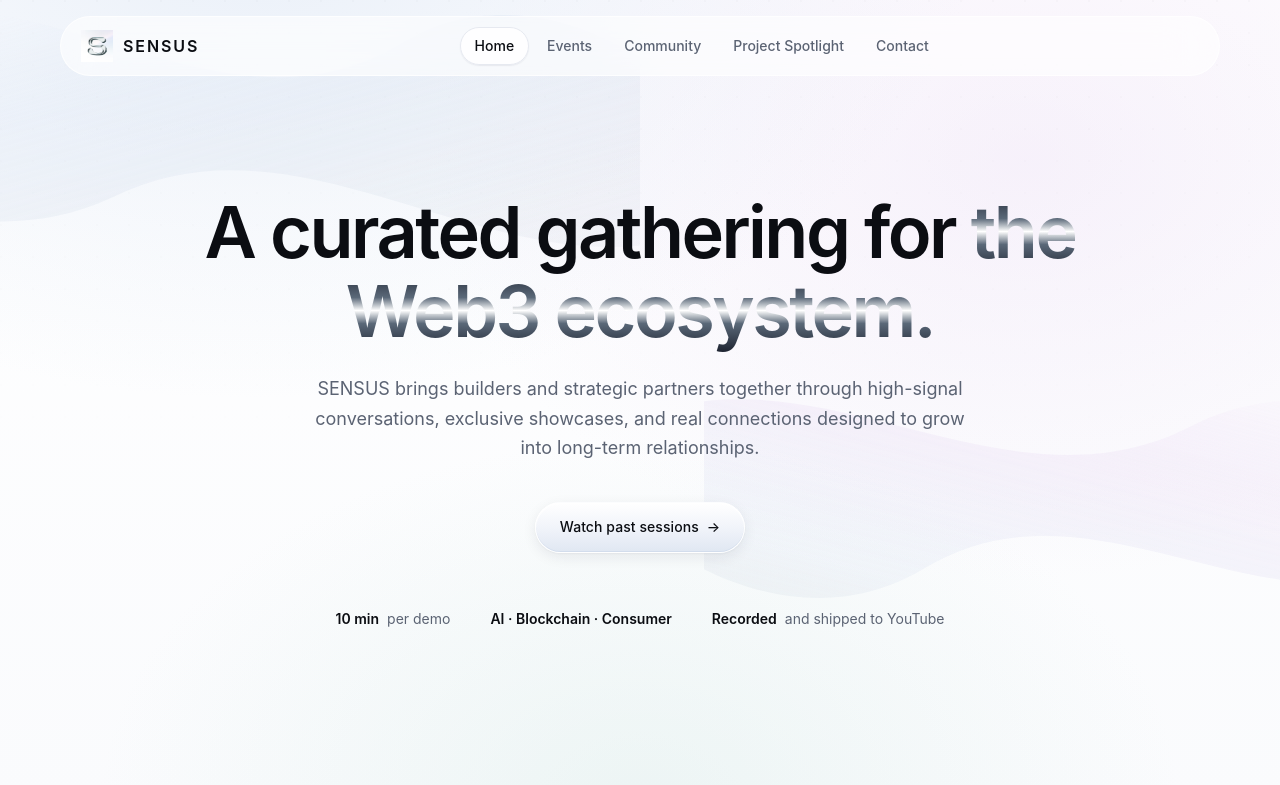
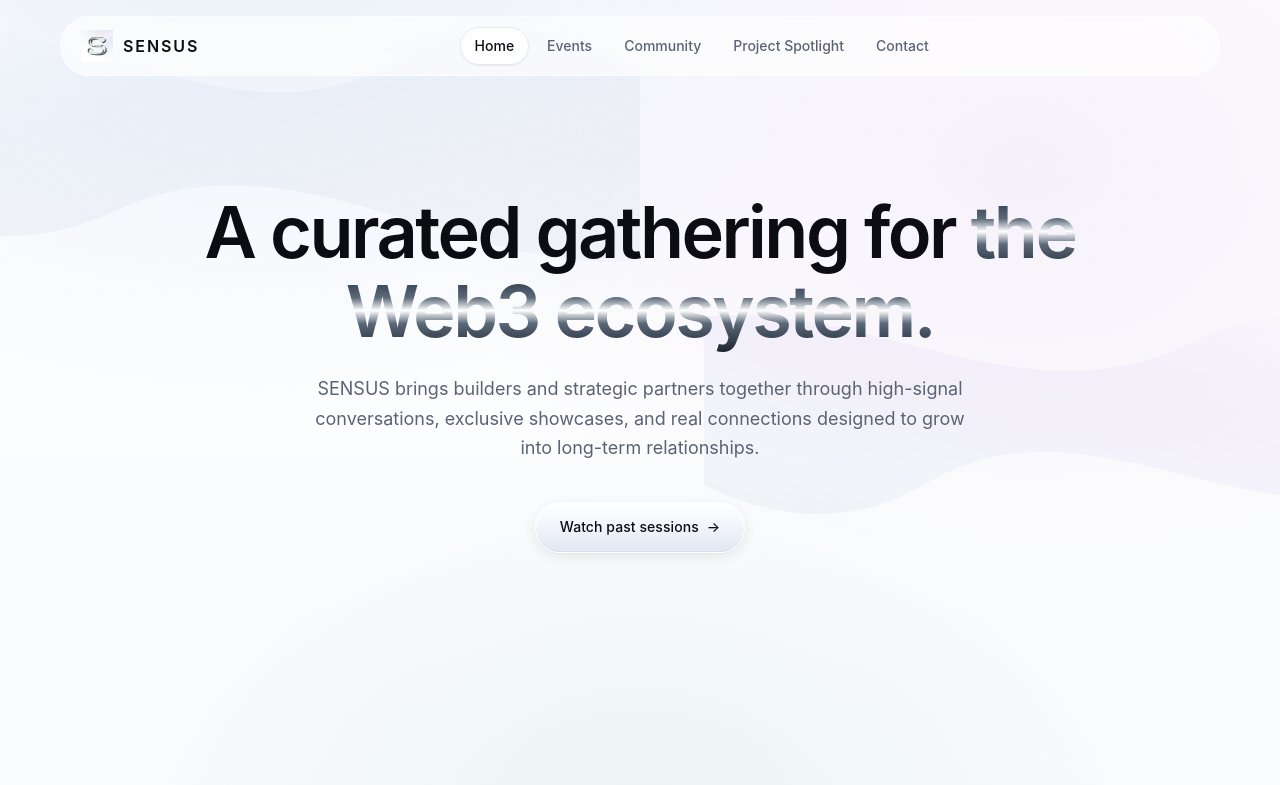
Before and after one commit to maymthws/sensus-website, a Next.js app: page / in a window 1280 px wide. Shown: the top 785 px of the page. Built offline with nearby package versions, Linux system fonts and the light colour scheme; no server answers.

Commit message:
chore: remove hero meta strip (10 min, AI/Blockchain/Consumer, Recorded)
Reason: roadmap uncertainty — Bangkok/Seoul/Singapore not yet
confirmed for every edition. Also redundant with content in
'How it works' and 'What is SENSUS' sections below.

```diff
--- a/app/page.tsx
+++ b/app/page.tsx
@@ -112,20 +112,6 @@ export default function HomePage() {
             <Link href="/spotlight" className="btn btn-primary">
               Watch past sessions <span className="arrow">→</span>
             </Link>
-          </div>
-
-          <div className="mt-14 flex flex-wrap justify-center gap-x-10 gap-y-3 text-sm text-[var(--ink-500)] reveal">
-            <div className="flex items-center gap-2">
-              <strong className="text-[var(--ink-900)] font-semibold">10 min</strong>
-              <span>per demo</span>
-            </div>
-            <div className="flex items-center gap-2">
-              <strong className="text-[var(--ink-900)] font-semibold">AI · Blockchain · Consumer</strong>
-            </div>
-            <div className="flex items-center gap-2">
-              <strong className="text-[var(--ink-900)] font-semibold">Recorded</strong>
-              <span>and shipped to YouTube</span>
-            </div>
           </div>
         </div>
       </section>
```
